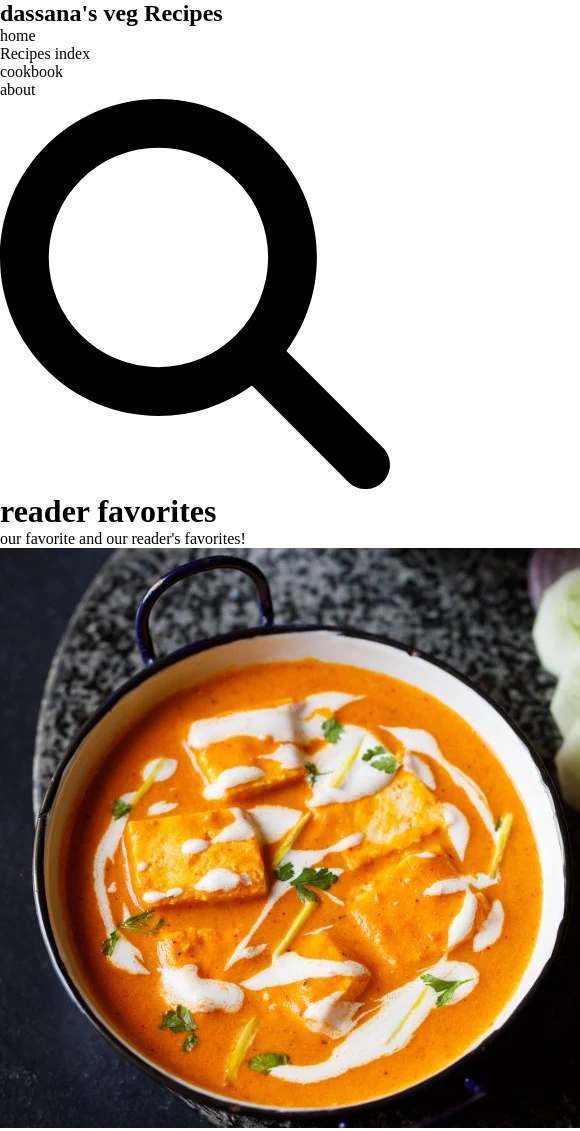
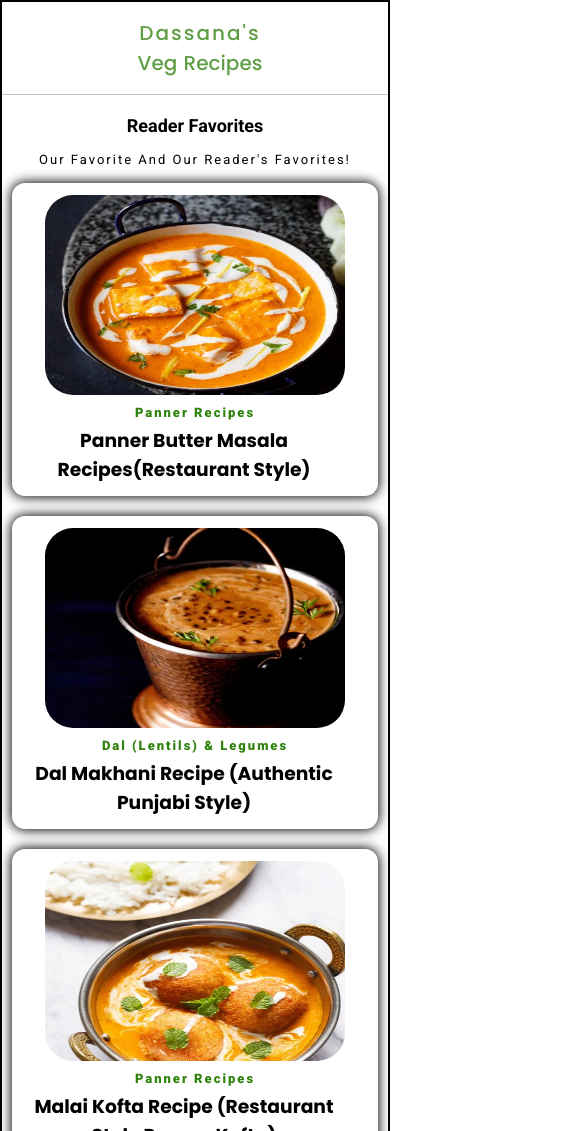
Before and after one commit to sweetbeeda/food-, a plain HTML site: page index.html in a window 390 px wide. Shown: the top 1131 px of the page, 580 px wide, since content can reach past the window. Drawn offline with Linux system fonts and the light colour scheme.

Commit message:
resposive code were created for 425px

```diff
--- a/index.html
+++ b/index.html
@@ -40,50 +40,50 @@
             <div class="foodImage">
 
                 <div class="panner">
-                    <img src="/assets/paneer-buttur.webp" alt="panner image">
+                    <img src="/food-/assets/paneer-buttur.webp" alt="panner image">
                     <p>panner recipes</p>
                     <h3>panner butter masala recipes(restaurant style)</h3>
                 </div>
 
                 <div class="dal">
-                    <img src="/assets/dal-makhani.webp" alt="dal image">
+                    <img src="/food-/assets/dal-makhani.webp" alt="dal image">
                     <p>dal (lentils) & legumes</p>
                     <h3>Dal Makhani Recipe (Authentic Punjabi Style)</h3>
                 </div>
 
                 <div class="pannerRecipes">
-                    <img src="/assets/malai-kofta.webp" alt="panner image">
+                    <img src="/food-/assets/malai-kofta.webp" alt="panner image">
                     <p>panner recipes</p>
                     <h3>Malai Kofta Recipe (Restaurant Style Paneer Kofta)</h3>
                 </div>
 
                 <div class="idli">
-                    <img src="/assets/idli-recipe.webp" alt="idli image">
+                    <img src="/food-/assets/idli-recipe.webp" alt="idli image">
                     <p>breakfast recipes</p>
                     <h3>Idli Recipe (With Homemade Idli Batter)</h3>
                 </div>
 
                 <div class="samosa">
-                    <img src="/assets/samosa.webp" alt="samosa image">
+                    <img src="/food-/assets/samosa.webp" alt="samosa image">
                     <p>snacks recipes</p>
                     <h3>Samosa Recipe | How to make Punjabi Samosa</h3>
                 </div>
 
                 <div class="palak">
-                    <img src="/assets/palak-paneer.webp" alt="palak image">
+                    <img src="/food-/assets/palak-paneer.webp" alt="palak image">
                     <p>panner recipes</p>
                     <h3>Palak Paneer Recipe (Spinach & Paneer Cheese Curry)</h3>
                 </div>
 
                 <div class="pav bhaji">
-                    <img src="/assets/pav-bhaji.webp" alt="pav-bhaji image">
+                    <img src="/food-/assets/pav-bhaji.webp" alt="pav-bhaji image">
                     <p>indian street food recipes</p>
                     <h3>Pav Bhaji Recipe | How to make Mumbai Pav Bhaji
                     </h3>
                 </div>
 
                 <div class="dal-taka">
-                    <img src="/assets/dal-makhani.webp" alt="dal-taka image">
+                    <img src="/food-/assets/dal-makhani.webp" alt="dal-taka image">
                     <p>snacks recipes</p>
                     <h3>Dal Tadka Recipe (Stovetop & Instant Pot)</h3>
                 </div>
--- a/style.css
+++ b/style.css
@@ -149,7 +149,7 @@
 
   /* the main section were ends from here  */
 
-  /* the footer section were ends from here  */
+  /* the footer section were starts from here  */
 
   .container-footer {
     font-family: "inter", sans-serif;
@@ -203,3 +203,174 @@
 
   /* the footer section were end from here  */
 }
+
+@media screen and (max-width: 425px) {
+  * {
+    padding: 0;
+    margin: 0;
+    box-sizing: border-box;
+  }
+  body {
+    border: 2px solid;
+    margin-right: none;
+    width: 100%;
+  }
+  .container-heading {
+    padding: 0px;
+    margin: 0px;
+    margin-right: 0px;
+  }
+  .container-heading nav {
+    align-items: center;
+    width: 100%;
+    padding: 1rem;
+    border-bottom: 1px solid rgba(128, 128, 128, 0.468);
+  }
+  .container-heading h1 {
+    color: var(--light-color);
+    text-transform: capitalize;
+    text-align: center;
+    margin: auto;
+    padding-left: 10px;
+    font-size: 20px;
+    font-family: "poppins";
+    font-weight: 450;
+    width: 150px;
+    word-spacing: 1px;
+  }
+  .container-heading h1 span {
+    letter-spacing: 2px;
+    text-align: center;
+    padding: 0px -9px;
+  }
+  .container-heading nav ul {
+    display: none;
+  }
+
+  .container-main {
+    margin-top: 10px;
+    align-items: center;
+  }
+  .container-main h1 {
+    text-transform: capitalize;
+    font-family: "roboto", serif;
+    font-size: 18px;
+    text-align: center;
+    padding: 10px;
+  }
+  .container-main p {
+    text-transform: capitalize;
+    padding: 6px;
+    font-family: "roboto", serif;
+    font-size: 13px;
+    text-align: center;
+    letter-spacing: 2px;
+  }
+
+  .foodImage {
+    flex-wrap: wrap;
+    align-items: center;
+    margin-top: 10px;
+    gap: 60px;
+  }
+  .panner,
+  .dal,
+  .pannerRecipes,
+  .idli,
+  .samosa,
+  .palak,
+  .pav,
+  .dal-taka {
+    margin: 10px;
+    border-radius: 13px;
+    box-shadow: 0px 0px 12px 1px black;
+    margin-bottom: 20px;
+    border: none;
+  }
+  .panner,
+  .dal,
+  .pannerRecipes,
+  .idli,
+  .samosa,
+  .palak,
+  .pav,
+  .dal-taka p {
+    color: var(--primary-color);
+    font-weight: 800;
+    text-transform: uppercase;
+  }
+  .panner,
+  .dal,
+  .pannerRecipes,
+  .idli,
+  .samosa,
+  .palak,
+  .pav,
+  .dal-taka img {
+    background-repeat: no-repeat;
+    text-align: center;
+    padding: 12px;
+  }
+  .foodImage img {
+    width: 300px;
+    height: 200px;
+    border-radius: 28px;
+  }
+
+  .foodImage h3 {
+    color: black;
+    text-align: center;
+    font-family: "poppins";
+    text-transform: capitalize;
+    width: 300px;
+    margin-left: 10px;
+  }
+  .dal-taka {
+    display: none;
+  }
+  .container-footer {
+    background-color: var(--light-color);
+    font-family: "inter", sans-serif;
+    padding: 5px;
+    color: white;
+    width: 100%;
+  }
+
+  .container-footer h1 {
+    text-align: center;
+    text-transform: uppercase;
+    letter-spacing: 1px;
+    margin: 5px;
+    font-size: 24px;
+  }
+  .container-footer span{
+    text-transform: uppercase;
+    letter-spacing: 3px;
+  }
+
+  .contactSection{
+    display: flex;
+    flex-direction: row;
+    justify-content: center;
+    padding: 20px;
+  }
+
+  .contactSection p{
+    padding-right: 20px;
+    border-bottom: 1px solid ;
+    margin: 10px;
+    text-transform: capitalize;
+    font-size: 12px;
+    margin-left: 10px;
+    font-family: "poppins", sans-serif;
+    font-weight: 500;
+    padding-bottom: 7px;
+    margin: 12px;
+
+  }
+  .ooo p {
+    text-align: center;
+    text-transform: capitalize;
+    word-spacing: 2px;
+  }
+}
```
